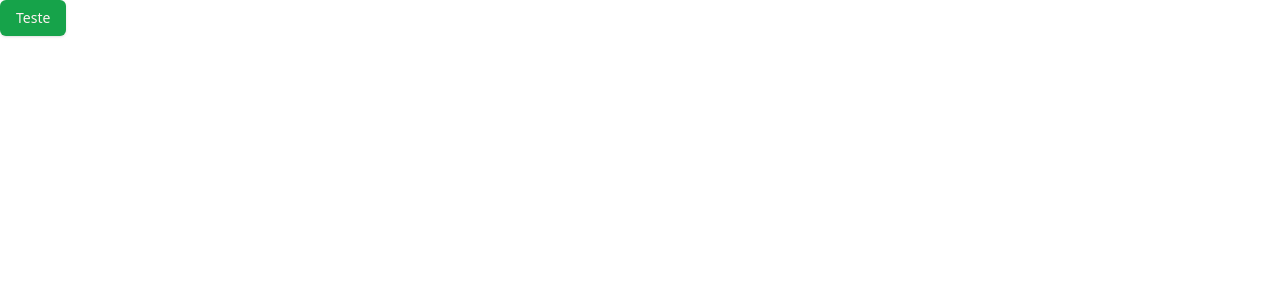
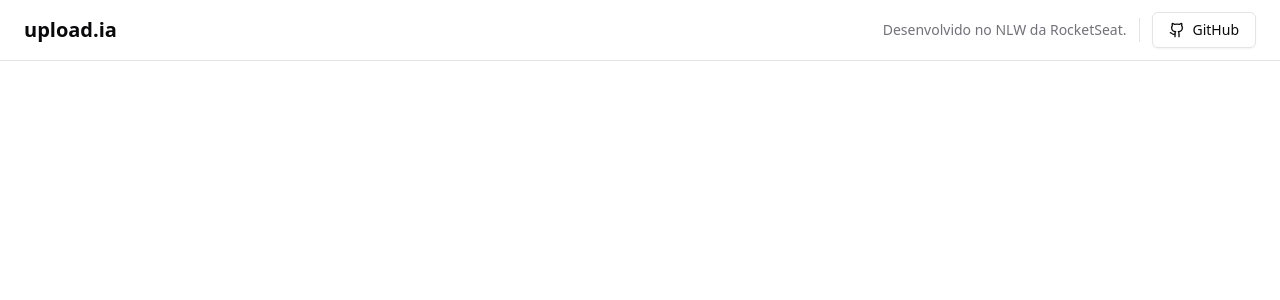
Before and after one commit to raonircl/upload-ai-web, a React (Vite) app: page / in a window 1280 px wide. Shown: the top 300 px of the page. Built offline with nearby package versions, Linux system fonts and the light colour scheme.

Commit message:
feat: createdd index layout. components of lucide-react and separator

```diff
--- a/package.json
+++ b/package.json
@@ -11,9 +11,11 @@
   },
   "dependencies": {
     "@radix-ui/react-icons": "^1.3.0",
+    "@radix-ui/react-separator": "^1.0.3",
     "@radix-ui/react-slot": "^1.0.2",
     "class-variance-authority": "^0.7.0",
     "clsx": "^2.0.0",
+    "lucide-react": "^0.276.0",
     "react": "^18.2.0",
     "react-dom": "^18.2.0",
     "tailwind-merge": "^1.14.0",
--- a/src/App.tsx
+++ b/src/App.tsx
@@ -1,7 +1,26 @@
+import { Github } from 'lucide-react'
 import { Button } from "./components/ui/button"
+import { Separator } from './components/ui/separator'
 
 export function App() {
   return (
-    <Button> Teste </Button>
+    <div>
+      <div className="px-6 py-3 flex items-center justify-between border-b">
+        <h1 className="text-xl font-bold">upload.ia</h1>
+
+        <div className="flex items-center gap-3">
+          <span className="text-sm text-muted-foreground">
+            Desenvolvido no NLW da RocketSeat.
+          </span>
+
+        <Separator orientation='vertical' className='h-6' />
+
+          <Button variant="outline">
+            <Github className='w-4 h-4 mr-2'></Github>
+            GitHub
+          </Button>
+        </div>
+      </div>
+    </div>
     )
 }
--- /dev/null
+++ b/src/components/ui/separator.tsx
@@ -0,0 +1,29 @@
+import * as React from "react"
+import * as SeparatorPrimitive from "@radix-ui/react-separator"
+
+import { cn } from "@/lib/utils"
+
+const Separator = React.forwardRef<
+  React.ElementRef<typeof SeparatorPrimitive.Root>,
+  React.ComponentPropsWithoutRef<typeof SeparatorPrimitive.Root>
+>(
+  (
+    { className, orientation = "horizontal", decorative = true, ...props },
+    ref
+  ) => (
+    <SeparatorPrimitive.Root
+      ref={ref}
+      decorative={decorative}
+      orientation={orientation}
+      className={cn(
+        "shrink-0 bg-border",
+        orientation === "horizontal" ? "h-[1px] w-full" : "h-full w-[1px]",
+        className
+      )}
+      {...props}
+    />
+  )
+)
+Separator.displayName = SeparatorPrimitive.Root.displayName
+
+export { Separator }
```
Also changed, not shown: 1 other file (tests, documents, lock files or other folders).
